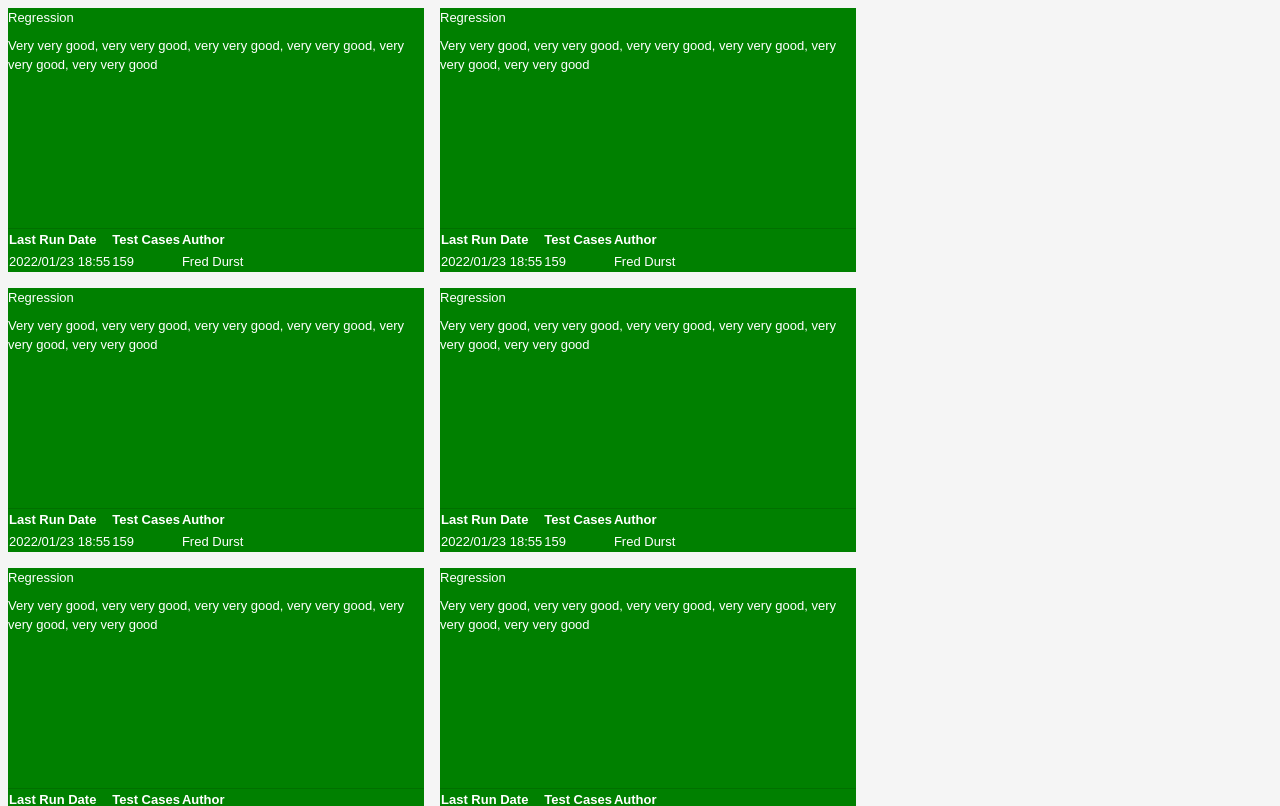
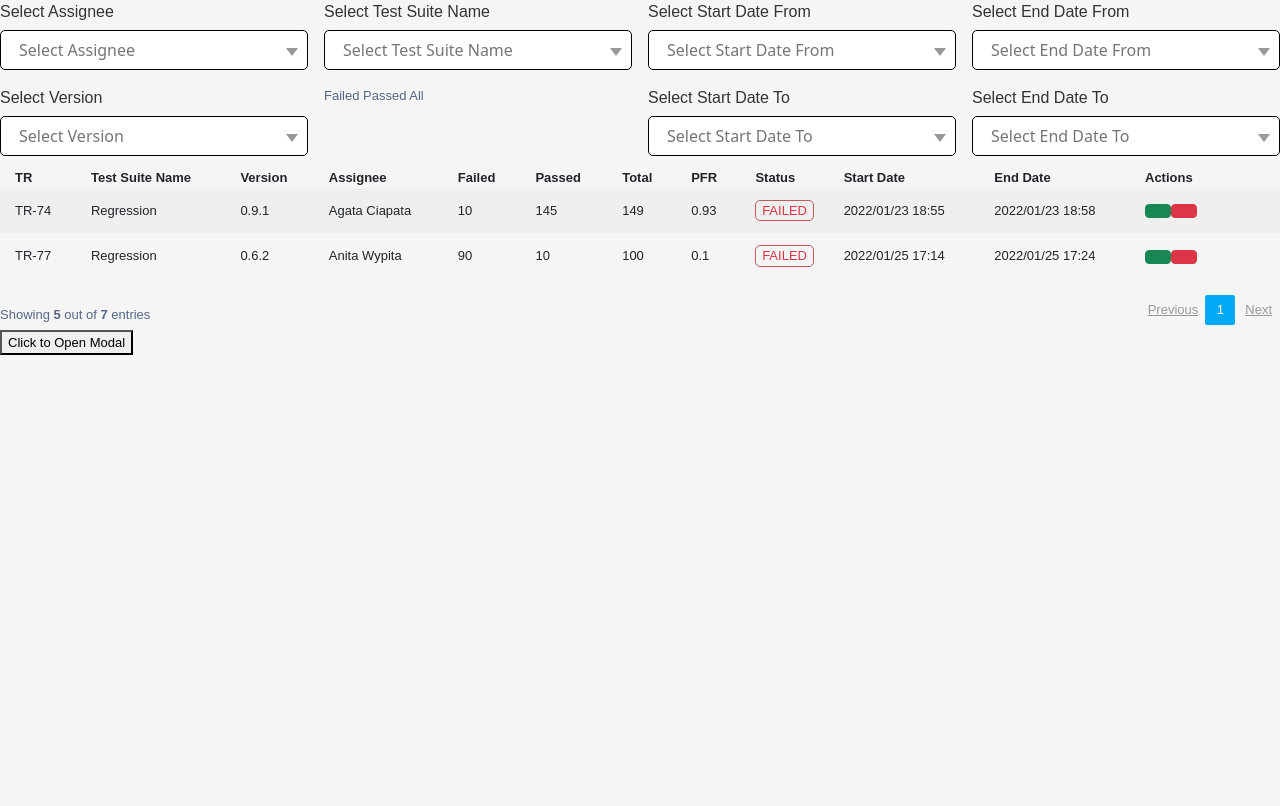
Before and after one commit to MikaelGienson/tmt-n, a React (Create React App) app: page /testsuites in a window 1280 px wide. Shown: the top 806 px of the page. Built offline with nearby package versions, Linux system fonts and the light colour scheme; a web font is replaced by a local one.

Commit message:
Add Filters Component and fixed TS related issues

```diff
--- a/src/App.tsx
+++ b/src/App.tsx
@@ -1,31 +1,12 @@
 // import "./styles.css";
 import "./index.css";
 import "bootstrap/dist/css/bootstrap.min.css";
-import Router from './routes/index'
-import { library } from '@fortawesome/fontawesome-svg-core'
-import { fas, faEye} from '@fortawesome/free-solid-svg-icons'
-import TempNavBar from './components/TempNavBar'
-import Sidebar from './components/Sidebar'
-import Grid from './components/Grid'
-import {TestRunTable} from "./components/TestRunTable";
-
-library.add
-(fas, faEye)
+import { TestRunTable } from "./components/TestRunTable";
 
 export default function App() {
   return (
     <>
-
-      <Router />
-      <TempNavBar />
-      <Grid row={true}>
-        <Grid column={true} lg={2}>
-        <Sidebar />
-        </Grid>
-        <Grid column={true} lg={10}>
-
-        </Grid>
-      </Grid>
+      <TestRunTable />
 
       {/* <Private isLoggedIn={false} component={Profile} /> */}
     </>
--- a/src/components/Dropdown.scss
+++ b/src/components/Dropdown.scss
@@ -1,3 +1,7 @@
+* {
+  box-sizing: border-box;
+}
+
 .dropdown {
     position: relative;
     color: #333;
@@ -7,36 +11,40 @@
   .dropdown .arrow {
     border-color: #999 transparent transparent;
     border-style: solid;
-    border-width: 5px 5px 0;
+    border-width: 8px 6px 0;
     content: " ";
     display: block;
     height: 0;
-    margin-top: 0.3rem;
+    margin-top: 0.45rem;
     position: absolute;
     right: 10px;
-    top: 14px;
+    bottom: 14px;
     width: 0;
+
   }
 
   .dropdown .arrow.open {
     border-color: transparent transparent #999;
-    border-width: 0 5px 5px;
+    border-width: 0 8px 12px;
   }
 
   .dropdown .selected-value input {
-    line-height: 1.5;
-    font-size: 1rem;
-    background-color: #fff;
-    border: 1px solid #ccc;
-    border-radius: 2px;
-    box-sizing: border-box;
-    cursor: default;
-    outline: none;
-    padding: 8px 52px 8px 10px;
-    transition: all 200ms ease;
+    margin-top: 6px;
+    height: 40px;
+    padding-left: 8px;
+    font-size: 16px;
+    font-family: "SegoeUI", sans-serif;
+    border: solid 1px;
+    border-radius: 5px;
+    position: relative;
+    transition: all 250ms ease-in-out;
     width: 100%;
   }
 
+  .dropdown .selected-value input:hover {
+     background-color: #ffffff;
+      box-shadow: 0px 0px 14px 0.3px #0e81ce96;
+  }
   .dropdown .options {
     display: none;
     background-color: #fff;
@@ -70,3 +78,7 @@
     background-color: #f2f9fc;
     color: #333;
   }
+
+  label {
+    font-size: 16px;
+  }
--- a/src/components/Dropdown.tsx
+++ b/src/components/Dropdown.tsx
@@ -1,77 +1,100 @@
-import './Dropdown.scss'
-import {ITableData} from '../interfaces/Interfaces'
-import { useState, useRef, useEffect } from 'react'
+import "./Dropdown.scss";
+import { ITableData } from "../interfaces/Interfaces";
+import React, { useState, useRef, useEffect, MouseEventHandler } from "react";
+import { MouseEvent } from 'react';
 
 interface DropdownProps {
-    options: ITableData[],
-    prompt: string,
-    value: string | null,
-    onChange: (a: string | null) => void,
-    id: string,
-    label: any
+  options: ITableData[];
+  prompt: string;
+  value: string | null;
+  onChange: (a: string | null ) => void;
+  id: string;
+  label: "TR" | "assignee" | "testSuiteName" | "startDate" | "endDate" | "version" | "id"
 }
 
-const Dropdown = ({options, prompt, value, onChange, id, label}: DropdownProps ) => {
-    const [open, setOpen] = useState(false)
-    const [query, setQuery] = useState("")
+const Dropdown = ({
+  options,
+  prompt,
+  value,
+  onChange,
+  id,
+  label
+}: DropdownProps) => {
+  const [open, setOpen] = useState(false);
+  const [query, setQuery] = useState("");
 
-    const ref = useRef<HTMLDivElement | null>(null);
+  const ref = useRef<HTMLInputElement>(null);
 
-    useEffect(() => {
-        document.addEventListener("click", close)
-        return () => document.removeEventListener("click", close)
-    }, [])
-
-    function close(e: MouseEvent) {
-        setOpen(e && e.target === ref.current)
+  // toggles on and off the dropdown on click
+  const toggle: EventListener = (e: MouseEvent | Event) => {
+    e.preventDefault();
+    setOpen(e && e.target === ref.current);
   }
 
-    function filter(options: ITableData[]) {
-        return options.filter((option: any) => option[label].toLowerCase().indexOf(query.toLowerCase()) > -1)
+
+
+  // handles closing dropdown on click outside
+  useEffect(() => {
+      document.addEventListener("click", toggle);
+    return () =>
+        document.removeEventListener("click", toggle);
+      ;
+    }, []);
+
+  // filters input array by typed query
+  function filter(options: ITableData[]): ITableData[] {
+    return options.filter(
+      (option: ITableData) =>
+        option[label].toLowerCase().indexOf(query.toLowerCase()) > -1
+    );
   }
 
-    console.log(filter(options))
-    function displayValue() {
-        if(query.length > 0) return query;
-        if(value) return value[label];
-        return ""
+  // handles selecting option from the dropdown
+  function selectOption(option: ITableData) {
+    setQuery("");
+    onChange(option[label]);
+    setOpen(false);
+  }
+
+  // displays the value in the placeholder
+  function displayValue(): string {
+    if (query.length > 0) return query;
+    if (value) return value;
+    return "";
   }
   return (
     <div className="dropdown">
-            <div className="control" onClick={() => setOpen(prev => !prev) }>
-                <div className="selected-value" ref={ref}>
-                    <input type="text"
-
+      <div className="control">
+        <div className="selected-value">
+          <label>{prompt}</label>
+          <input
+            ref={ref}
+            type="text"
             placeholder={value ? value : prompt}
             value={displayValue()}
-                    onChange={e => {
-                        setQuery(e.target.value)
-                        onChange(null)
+            onChange={(e) => {
+              setQuery(e.target.value);
+              onChange(null);
             }}
-                    onClick={() => setOpen(prev => !prev)}
+            onClick={() => toggle}
           />
         </div>
         <div className={`arrow ${open ? "open" : null}`} />
       </div>
-            <div className={`options ${open ? "open" : null}`} >
-                {
-                    options.map((option: any) =>
+      <div className={`options ${open ? "open" : null}`}>
+        {filter(options).map((option: ITableData) => (
           <div
             key={option[id]}
             className={`option ${value === option[label] ? "selected" : null}`}
-                            onClick={() => {
-                                setQuery("")
-                                onChange(option[label]);
-                                setOpen(false);
-                    }}>
+            onClick={() => selectOption(option)}
+
+          >
             {option[label]}
-                    </div>)
-                }
-
+          </div>
+        ))}
       </div>
     </div>
-
-    )
-}
+  );
+};
 
 export default Dropdown;
--- /dev/null
+++ b/src/components/Filters.scss
@@ -0,0 +1,6 @@
+.dropdown-container {
+  display: grid;
+  grid-template-columns: repeat(4, minmax(min-content, 2fr));
+  grid-template-rows: min-content;
+  grid-gap: 16px;
+}
--- /dev/null
+++ b/src/components/Filters.tsx
@@ -0,0 +1,84 @@
+import Dropdown from "./Dropdown";
+import { ITableData, IColumns } from "../interfaces/Interfaces";
+import { useState, useContext, useMemo, useEffect } from "react";
+import { TestContext, ITestContext } from "../context/TestContext";
+import "./Filters.scss";
+
+interface ISortAndFilterProps {
+  data: ITableData[];
+}
+
+const Filters = ({ data }: ISortAndFilterProps) => {
+
+  const [assigneeValue, setAssigneeValue] = useState<string | null>(null);
+  const [testSuiteNameValue, setTestSuiteNameValue] = useState<string | null>(null);
+  const [startDateFromValue, setStartDateFromValue] = useState<string | null>(null);
+  const [endDateFromValue, setEndDateFromValue] = useState<string | null>(null);
+  const [versionValue, setVersionValue] = useState<string | null>(null);
+  const [startDateToValue, setStartDateToValue] = useState<string | null>(null);
+  const [endDateToValue, setEndDateToValue] = useState<string | null>(null);
+
+  return (
+    <div className="dropdown-container">
+      <Dropdown
+        options={data}
+        prompt="Select Assignee"
+        value={assigneeValue}
+        onChange={(val) => setAssigneeValue(val)}
+        id="id"
+        label="assignee"
+      />
+      <Dropdown
+        options={data}
+        prompt="Select Test Suite Name"
+        value={testSuiteNameValue}
+        onChange={(val) => setTestSuiteNameValue(val)}
+        id="id"
+        label="testSuiteName"
+      />
+      <Dropdown
+        options={data}
+        prompt="Select Start Date From"
+        value={startDateFromValue}
+        onChange={(val) => setStartDateFromValue(val)}
+        id="id"
+        label="startDate"
+      />
+      <Dropdown
+        options={data}
+        prompt="Select End Date From"
+        value={endDateFromValue}
+        onChange={(val) => setEndDateFromValue(val)}
+        id="id"
+        label="endDate"
+      />
+      <Dropdown
+        options={data}
+        prompt="Select Version"
+        value={versionValue}
+        onChange={(val) => setVersionValue(val)}
+        id="id"
+        label="version"
+      />
+      <div>Failed Passed All</div>
+      <Dropdown
+        options={data}
+        prompt="Select Start Date To"
+        value={startDateToValue}
+        onChange={(val) => setStartDateToValue(val)}
+        id="id"
+        label="startDate"
+      />
+      <Dropdown
+        options={data}
+        prompt="Select End Date To"
+        value={endDateToValue}
+        onChange={(val) => setEndDateToValue(val)}
+        id="id"
+        label="endDate"
+      />
+    </div>
+  );
+};
+
+export default Filters;
--- a/src/components/TestRunTable.tsx
+++ b/src/components/TestRunTable.tsx
@@ -6,43 +6,33 @@ import { ITableData, IColumns } from "../interfaces/Interfaces";
 import "./testRunTable.scss";
 import AddProjectModal from "./AddProjectModal";
 import Pagination from "./Pagination";
-import Dropdown from "./Dropdown";
+import Filters from "./Filters";
 
 export const TestRunTable: React.FC = () => {
-  const { testRunData, columns } = useContext<ITestContext>(
-    TestContext
-  );
+  //input data from context
+  const { testRunData, columns } = useContext<ITestContext>(TestContext);
 
-  // dropdown >>
-  const [value, setValue ] = useState<string | null>(null)
-  // dropdown <<
-
-  console.log("TestRunTable Mounted")
   //triggers modal on/off
   const [isOpen, setIsOpen] = useState(false);
 
-  const[ selectedVersion, setSelectedVersion ] = useState('Select Version')
+  // filtering >>
+  const [selectedVersion, setSelectedVersion] = useState("Select Version");
 
+  function handleSelectedVersion(
+    e: React.ChangeEvent<HTMLSelectElement>
+  ): void {
+    setSelectedVersion(e.target.value);
+  }
+
+  const filteredByVersion = testRunData.filter((testRun: ITableData) => {
+    return testRun.version === selectedVersion;
+  });
+  // filtering <<
+
+  // pagination states
   const [currentPage, setCurrentPage] = useState(1);
   const [testsPerPage] = useState(2);
 
-  function modalHandleClose(): void {
-    setIsOpen(false);
-  }
-
-  function modalHandleOpen(): void {
-    setIsOpen(true);
-  }
-
-  function handleSelectedVersion(e: React.ChangeEvent<HTMLSelectElement>): void {
-    setSelectedVersion(e.target.value)
-  }
-
-  const filteredByVersion = testRunData.filter((testRun) => {
-    return testRun.version === selectedVersion
-  })
-
-  console.log(filteredByVersion)
   // const columns: IColumns[] = useMemo(() => columns, []);
   // const data: ITableData[] = useMemo(() => testsId, []);
 
@@ -52,33 +42,23 @@ export const TestRunTable: React.FC = () => {
   //   modalHandleClose()
   // } [projects])
 
-  const columnsHeaders: string[] = Array.from(
-    columns.map((column) => {
-      return column.Header;
-    })
-  );
+  //getting column headers
+  const columnsHeaders: string[] = columns.map((column: IColumns) => {
+    return column.Header;
+  });
 
+  // variables for pagination component
   const indexOfLastTest: number = currentPage * testsPerPage;
   const indexOfFirstTest: number = indexOfLastTest - testsPerPage;
   const currentTests: ITableData[] = testRunData.slice(
     indexOfFirstTest,
     indexOfLastTest
   );
-  const totalPagesNum: number = Math.ceil(testRunData.length / testsPerPage);
+  const totalPagesNum: number = Math.ceil(currentTests.length / testsPerPage);
 
   return (
-      <>
-      <div style={{ width: 200 }}>
-        <Dropdown
-        options={testRunData}
-        prompt='Select...'
-        value={value}
-        onChange={val => setValue(val)}
-        id='id'
-        label='assignee'
-        />
-      </div>
-
+    <>
+      <Filters data={testRunData} />
       <table className="table table-striped table-hover table-borderless">
         <thead>
           <tr>
@@ -98,15 +78,15 @@ export const TestRunTable: React.FC = () => {
         </tbody>
       </table>
       <Pagination pages={totalPagesNum} setCurrentPage={setCurrentPage} />
-      <button onClick={modalHandleOpen}>Click to Open Modal</button>
+      <button onClick={() => setIsOpen(true)}>Click to Open Modal</button>
 
       <AddProjectModal
-        handleClose={modalHandleClose}
+        handleClose={() => setIsOpen(false)}
         setIsOpen={setIsOpen}
         isOpen={isOpen}
       >
         This is Modal Content!
       </AddProjectModal>
     </>
-  )
+  );
 };
--- /dev/null
+++ b/src/components/dr.scss
@@ -0,0 +1,83 @@
+.dropdown {
+  position: relative;
+  color: #333;
+  cursor: default;
+
+  .selected-value {
+    input {
+      margin-top: 6px;
+      height: 60px;
+      padding: 0px;
+      font-size: 12px;
+      font-family: "SegoeUI", sans-serif;
+      border: solid 1px;
+      border-radius: 5px;
+      position: relative;
+      transition: all 250ms ease-in-out;
+      width: 100%;
+
+      &hover {
+        background-color: #ffffff;
+        box-shadow: 0px 0px 14px 0.3px #0e81ce96;
+     }
+    }
+  }
+
+  .arrow {
+    border-color: #999 transparent transparent;
+    border-style: solid;
+    border-width: 5px 5px 0;
+    content: " ";
+    display: block;
+    height: 0;
+    margin-top: 0.3rem;
+    position: absolute;
+    right: 10px;
+    top: 14px;
+    width: 0;
+  }
+
+  .arrow.open {
+    border-color: transparent transparent #999;
+    border-width: 0 5px 5px;
+  }
+
+  .options {
+    display: none;
+    background-color: #fff;
+    border: 1px solid #ccc;
+    box-shadow: 0 1px 0 rgba(0, 0, 0, 0.06);
+    box-sizing: border-box;
+    margin-top: -1px;
+    max-height: 200px;
+    overflow-y: auto;
+    position: absolute;
+    top: 100%;
+    width: 100%;
+    z-index: 1000;
+    -webkit-overflow-scrolling: touch;
+  }
+  .options.open {
+    display: block;
+  }
+  .option {
+    box-sizing: border-box;
+    color: rgba(51, 51, 51, 0.8);
+    cursor: pointer;
+    display: block;
+    padding: 8px 10px;
+
+  &hover {
+    background-color: #f2f9fc;
+    color: #333;
+  }
+  .option.selected {
+    background-color: #f2f9fc;
+    color: #333;
+  }
+  }
+}
+
+label {
+  font-size: 16px;
+}
--- a/src/index.tsx
+++ b/src/index.tsx
@@ -1,15 +1,8 @@
 import { render } from "react-dom";
 import "./style.scss";
 import "bootstrap/dist/css/bootstrap.min.css";
-import { BrowserRouter } from 'react-router-dom'
-
 
 import App from "./App";
 
 const rootElement = document.getElementById("root");
-render(
-  <BrowserRouter>
-    <App />
-  </BrowserRouter>,
-  rootElement
-);
+render(<App />, rootElement);
```
Also changed, not shown: src/interfaces/Interfaces.tsx (+8 -8 lines). Lines whose indentation alone changed are shown as unchanged.
